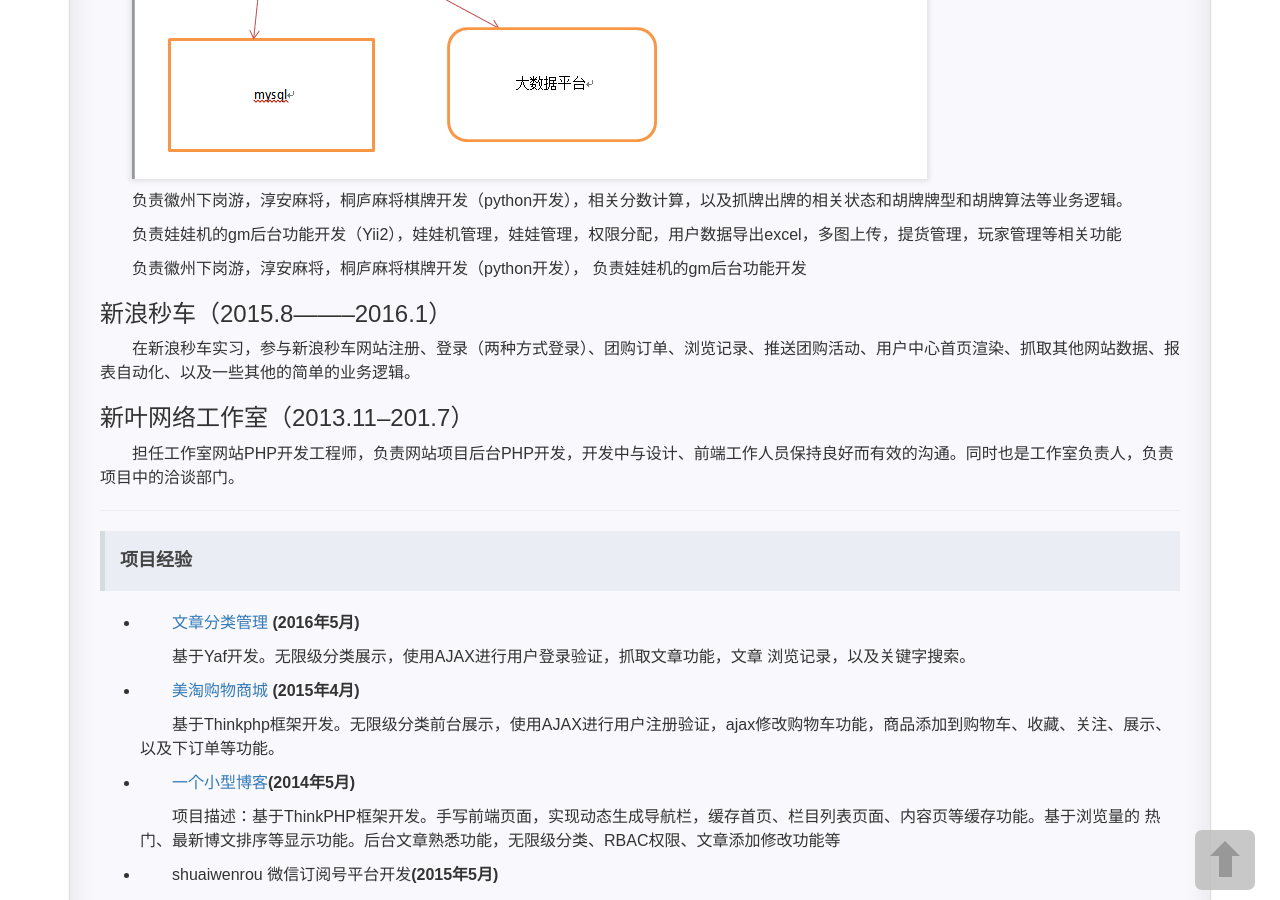
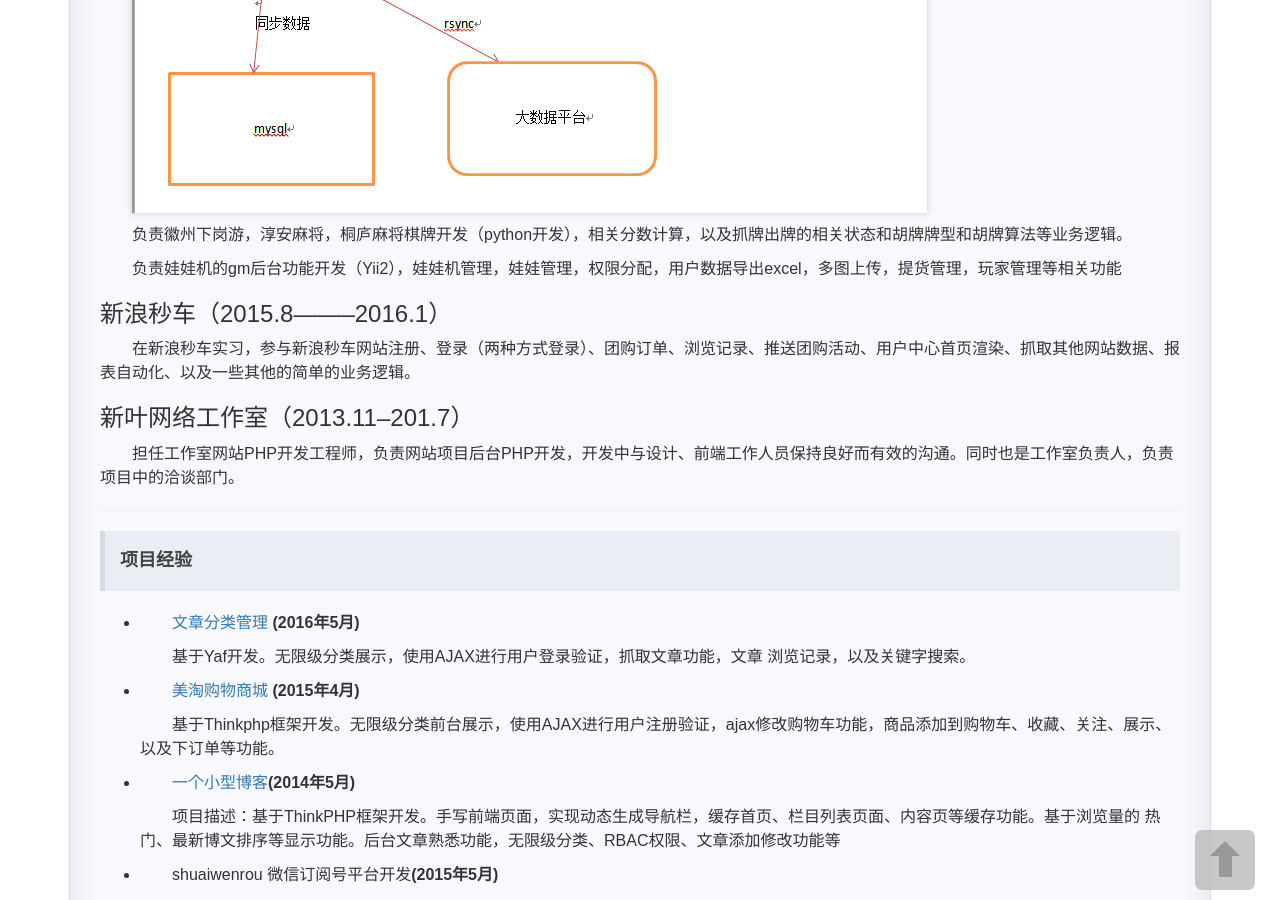
Before and after one commit to hexing-w/hexing-w.github.io, a Jekyll site: the page built from pages/2about.md, in a window 1280 px wide and 900 px high, scrolled down 1739 px. Built offline with Jekyll 4.4.1, drawn with Linux system fonts in a browser that asks for light colours; nearby versions of some CDN libraries; comment, search, counter and statistics services are not loaded; a style sheet for code colours, icons or effects is not loaded.

Commit message:
update resume

```diff
--- a/pages/2about.md
+++ b/pages/2about.md
@@ -37,7 +39,6 @@ icon: glyphicon-heart
 * 熟悉Linux的常用命令，熟悉Apache，nginx的基本配置
 
 * 熟悉使用git、svn 熟悉markdown语法
-
 
 
 ---
@@ -55,9 +56,6 @@ icon: glyphicon-heart
 
 负责娃娃机的gm后台功能开发（Yii2），娃娃机管理，娃娃管理，权限分配，用户数据导出excel，多图上传，提货管理，玩家管理等相关功能
 
-
- 负责徽州下岗游，淳安麻将，桐庐麻将棋牌开发（python开发），
- 负责娃娃机的gm后台功能开发
 
 ### 新浪秒车（2015.8--------2016.1）
 
```
Also changed, not shown: other parts of pages/2about.md (+2 -0 lines).
